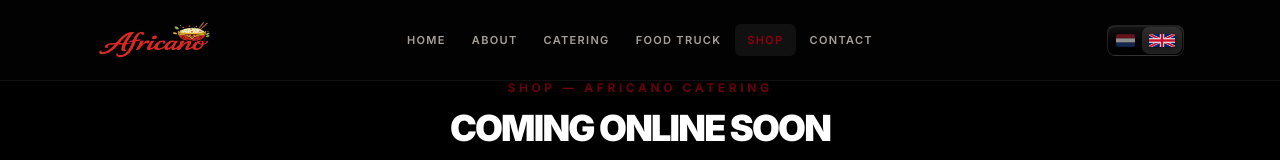
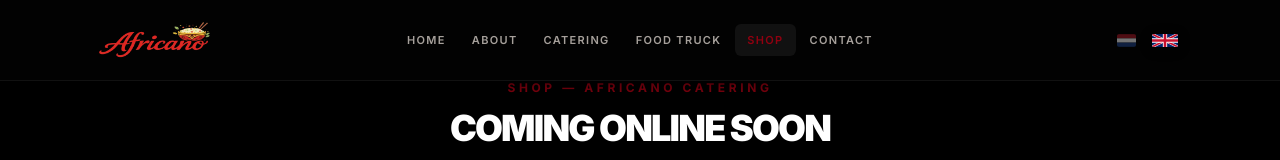
Before and after one commit to Mohammedhsnn/Africano, a Next.js app: page /en/shop in a window 1280 px wide. Shown: the top 160 px of the page. Built offline with nearby package versions, Linux system fonts and the light colour scheme.

Commit message:
Make language switcher borderless and transparent
Made-with: Cursor

```diff
--- a/src/components/LanguageSwitcher.tsx
+++ b/src/components/LanguageSwitcher.tsx
@@ -48,11 +48,11 @@ export function LanguageSwitcher() {
   const enHref = localizePath("en", rest);
 
   const baseLink =
-    "flex items-center justify-center rounded-md p-1.5 outline-none transition-all duration-200 focus-visible:ring-2 focus-visible:ring-primary focus-visible:ring-offset-2 focus-visible:ring-offset-[#030303]";
+    "flex items-center justify-center rounded-md p-1.5 outline-none transition-all duration-200 focus-visible:ring-2 focus-visible:ring-primary focus-visible:ring-offset-2 focus-visible:ring-offset-black/80";
 
   return (
     <div
-      className="flex items-center gap-0.5 rounded-xl border border-white/12 bg-gradient-to-b from-white/[0.08] to-black/40 p-0.5 shadow-[inset_0_1px_0_rgba(255,255,255,0.06)] backdrop-blur-md"
+      className="flex items-center gap-1 bg-transparent"
       role="group"
       aria-label="Taal / Language"
     >
@@ -65,11 +65,11 @@ export function LanguageSwitcher() {
         aria-current={locale === "nl" ? "page" : undefined}
         className={`${baseLink} ${
           locale === "nl"
-            ? "bg-white/12 shadow-[0_0_0_1px_rgba(255,255,255,0.12)]"
-            : "opacity-55 hover:bg-white/8 hover:opacity-100"
+            ? "opacity-100 drop-shadow-[0_2px_6px_rgba(0,0,0,0.45)]"
+            : "opacity-45 hover:opacity-[0.88]"
         }`}
       >
-        <FlagNl className="h-[13px] w-[19px] rounded-[2px] shadow-[0_1px_2px_rgba(0,0,0,0.35)]" />
+        <FlagNl className="h-[13px] w-[19px] rounded-[2px]" />
       </Link>
       <Link
         href={enHref}
@@ -80,11 +80,11 @@ export function LanguageSwitcher() {
         aria-current={locale === "en" ? "page" : undefined}
         className={`${baseLink} ${
           locale === "en"
-            ? "bg-white/12 shadow-[0_0_0_1px_rgba(255,255,255,0.12)]"
-            : "opacity-55 hover:bg-white/8 hover:opacity-100"
+            ? "opacity-100 drop-shadow-[0_2px_6px_rgba(0,0,0,0.45)]"
+            : "opacity-45 hover:opacity-[0.88]"
         }`}
       >
-        <FlagUk className="h-[13px] w-[26px] rounded-[2px] shadow-[0_1px_2px_rgba(0,0,0,0.35)]" />
+        <FlagUk className="h-[13px] w-[26px] rounded-[2px]" />
       </Link>
     </div>
   );
```
